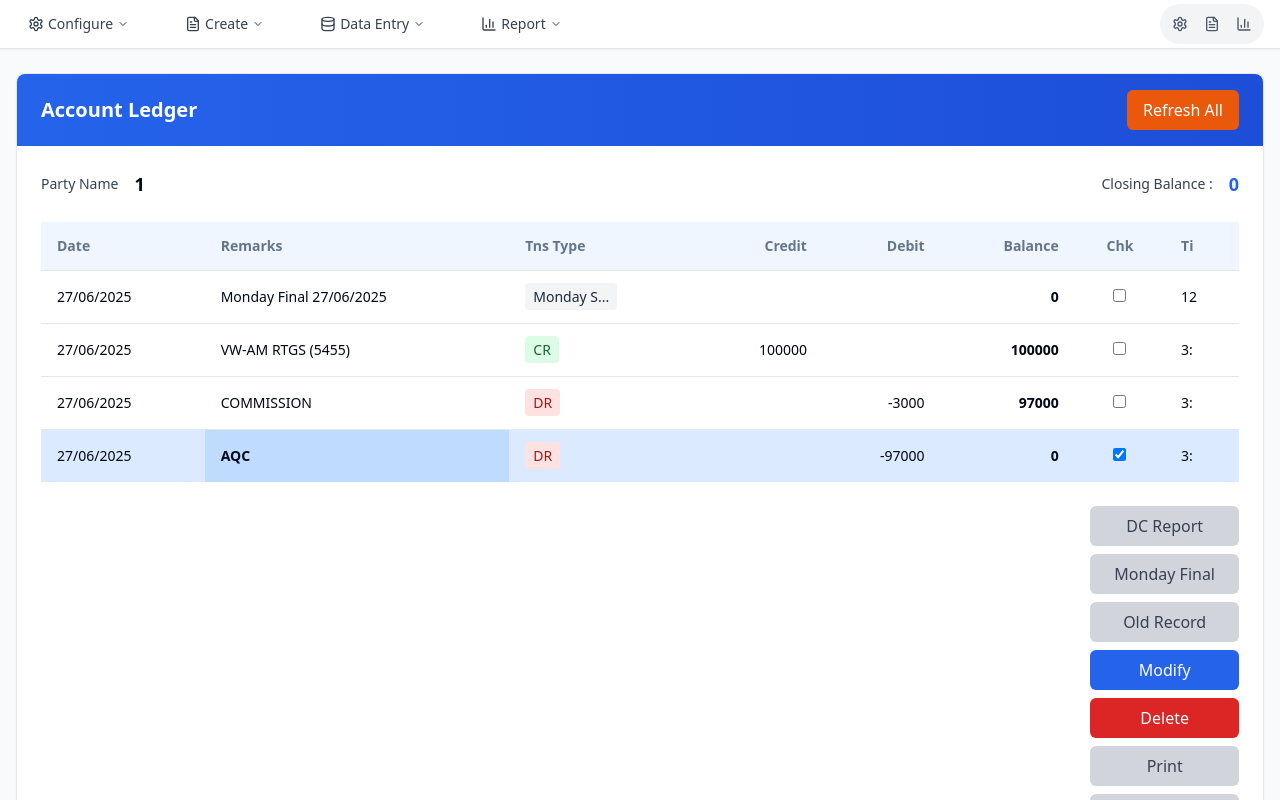
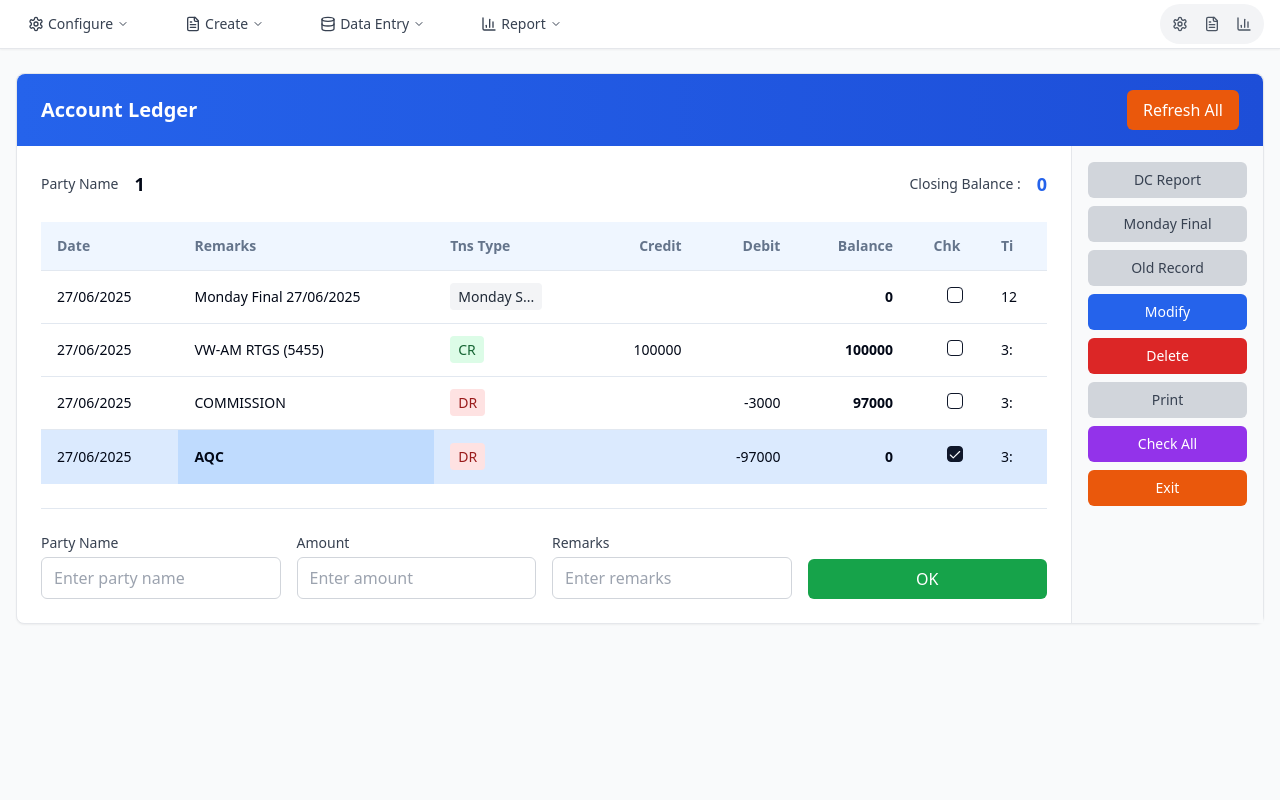
Before and after one commit to Aadarsh2021/property-flow-design, a React (Vite) app: page /account-ledger/1 in a window 1280 px wide. Shown: the top 800 px of the page. Built offline with nearby package versions, Linux system fonts and the light colour scheme.

Commit message:
feat: Implement Account Ledger UI changes
- Move "DC Report" and other action buttons to the right side of the Account Ledger.
- Ensure the Account Ledger data is displayed in the left div.
- Make the checkboxes functional.

```diff
--- a/src/components/TopNavigation.tsx
+++ b/src/components/TopNavigation.tsx
@@ -71,12 +71,6 @@ const TopNavigation = () => {
                     >
                       New Party
                     </button>
-                    <button
-                      onClick={handlePartyLedger}
-                      className="block w-full text-left px-4 py-2 text-sm text-gray-700 hover:bg-gray-50 hover:text-gray-900"
-                    >
-                      Party A/C. Ledger
-                    </button>
                     <a href="#" className="block px-4 py-2 text-sm text-gray-700 hover:bg-gray-50 hover:text-gray-900">
                       New M
                     </a>
@@ -97,6 +91,12 @@ const TopNavigation = () => {
               {activeDropdown === 'data' && (
                 <div className="absolute top-full left-0 mt-1 w-48 bg-white rounded-md shadow-lg border border-gray-200 z-50">
                   <div className="py-1">
+                    <button
+                      onClick={handlePartyLedger}
+                      className="block w-full text-left px-4 py-2 text-sm text-gray-700 hover:bg-gray-50 hover:text-gray-900"
+                    >
+                      Party A/C. Ledger
+                    </button>
                     <a href="#" className="block px-4 py-2 text-sm text-gray-700 hover:bg-gray-50 hover:text-gray-900">
                       Transaction Entry
                     </a>
--- a/src/pages/AccountLedger.tsx
+++ b/src/pages/AccountLedger.tsx
@@ -2,6 +2,7 @@
 import React, { useState } from 'react';
 import TopNavigation from '../components/TopNavigation';
 import { Table, TableBody, TableCell, TableHead, TableHeader, TableRow } from '@/components/ui/table';
+import { Checkbox } from '@/components/ui/checkbox';
 import { useParams, useNavigate } from 'react-router-dom';
 
 const AccountLedger = () => {
@@ -16,6 +17,7 @@ const AccountLedger = () => {
   // Mock ledger data
   const [ledgerEntries, setLedgerEntries] = useState([
     {
+      id: 1,
       date: '27/06/2025',
       remarks: 'Monday Final 27/06/2025',
       tnsType: 'Monday S...',
@@ -26,6 +28,7 @@ const AccountLedger = () => {
       ti: '12'
     },
     {
+      id: 2,
       date: '27/06/2025',
       remarks: 'VW-AM RTGS (5455)',
       tnsType: 'CR',
@@ -36,6 +39,7 @@ const AccountLedger = () => {
       ti: '3:'
     },
     {
+      id: 3,
       date: '27/06/2025',
       remarks: 'COMMISSION',
       tnsType: 'DR',
@@ -46,6 +50,7 @@ const AccountLedger = () => {
       ti: '3:'
     },
     {
+      id: 4,
       date: '27/06/2025',
       remarks: 'AQC',
       tnsType: 'DR',
@@ -59,12 +64,28 @@ const AccountLedger = () => {
 
   const [closingBalance, setClosingBalance] = useState(0);
 
+  const handleCheckboxChange = (id: number, checked: boolean) => {
+    setLedgerEntries(prevEntries =>
+      prevEntries.map(entry =>
+        entry.id === id ? { ...entry, chk: checked } : entry
+      )
+    );
+  };
+
+  const handleCheckAll = () => {
+    const allChecked = ledgerEntries.every(entry => entry.chk);
+    setLedgerEntries(prevEntries =>
+      prevEntries.map(entry => ({ ...entry, chk: !allChecked }))
+    );
+  };
+
   const handleAddEntry = () => {
     if (newEntry.partyName && newEntry.amount && newEntry.remarks) {
       const amount = parseFloat(newEntry.amount);
       const lastBalance = ledgerEntries.length > 0 ? ledgerEntries[ledgerEntries.length - 1].balance : 0;
 
       const newLedgerEntry = {
+        id: ledgerEntries.length + 1,
         date: new Date().toLocaleDateString('en-GB'),
         remarks: newEntry.remarks,
         tnsType: amount > 0 ? 'CR' : 'DR',
@@ -82,7 +103,6 @@ const AccountLedger = () => {
   };
 
   const handleRefreshAll = () => {
-    // Refresh functionality
     console.log('Refreshing all data...');
   };
 
@@ -105,7 +125,9 @@ const AccountLedger = () => {
             </button>
           </div>
 
-          <div className="p-6">
+          <div className="flex">
+            {/* Left Container - Main Data */}
+            <div className="flex-1 p-6">
               {/* Party Info Header */}
               <div className="flex justify-between items-center mb-6">
                 <div className="flex items-center space-x-4">
@@ -134,8 +156,8 @@ const AccountLedger = () => {
                     </TableRow>
                   </TableHeader>
                   <TableBody>
-                  {ledgerEntries.map((entry, index) => (
-                    <TableRow key={index} className={entry.chk ? 'bg-blue-100' : ''}>
+                    {ledgerEntries.map((entry) => (
+                      <TableRow key={entry.id} className={entry.chk ? 'bg-blue-100' : ''}>
                         <TableCell>{entry.date}</TableCell>
                         <TableCell className={entry.remarks === 'AQC' ? 'bg-blue-200 font-semibold' : ''}>
                           {entry.remarks}
@@ -153,46 +175,16 @@ const AccountLedger = () => {
                         <TableCell className="text-right">{entry.debit || ''}</TableCell>
                         <TableCell className="text-right font-semibold">{entry.balance}</TableCell>
                         <TableCell className="text-center">
-                        <input type="checkbox" checked={entry.chk} readOnly />
+                          <Checkbox
+                            checked={entry.chk}
+                            onCheckedChange={(checked) => handleCheckboxChange(entry.id, checked as boolean)}
+                          />
                         </TableCell>
                         <TableCell>{entry.ti}</TableCell>
                       </TableRow>
                     ))}
                   </TableBody>
                 </Table>
-            </div>
-
-            {/* Action Buttons - Right Side */}
-            <div className="flex justify-end mb-6">
-              <div className="flex flex-col space-y-2">
-                <button className="px-6 py-2 bg-gray-300 text-gray-700 rounded-md hover:bg-gray-400 transition-colors font-medium">
-                  DC Report
-                </button>
-                <button className="px-6 py-2 bg-gray-300 text-gray-700 rounded-md hover:bg-gray-400 transition-colors font-medium">
-                  Monday Final
-                </button>
-                <button className="px-6 py-2 bg-gray-300 text-gray-700 rounded-md hover:bg-gray-400 transition-colors font-medium">
-                  Old Record
-                </button>
-                <button className="px-6 py-2 bg-blue-600 text-white rounded-md hover:bg-blue-700 transition-colors font-medium">
-                  Modify
-                </button>
-                <button className="px-6 py-2 bg-red-600 text-white rounded-md hover:bg-red-700 transition-colors font-medium">
-                  Delete
-                </button>
-                <button className="px-6 py-2 bg-gray-300 text-gray-700 rounded-md hover:bg-gray-400 transition-colors font-medium">
-                  Print
-                </button>
-                <button className="px-6 py-2 bg-gray-300 text-gray-700 rounded-md hover:bg-gray-400 transition-colors font-medium">
-                  Check All
-                </button>
-                <button
-                  onClick={handleExit}
-                  className="px-6 py-2 bg-orange-600 text-white rounded-md hover:bg-orange-700 transition-colors font-medium"
-                >
-                  Exit
-                </button>
-              </div>
               </div>
 
               {/* Entry Form */}
@@ -239,6 +231,43 @@ const AccountLedger = () => {
                 </div>
               </div>
             </div>
+
+            {/* Right Sidebar - Action Buttons */}
+            <div className="w-48 bg-gray-50 border-l border-gray-200 p-4">
+              <div className="flex flex-col space-y-2">
+                <button className="px-4 py-2 bg-gray-300 text-gray-700 rounded-md hover:bg-gray-400 transition-colors font-medium text-sm">
+                  DC Report
+                </button>
+                <button className="px-4 py-2 bg-gray-300 text-gray-700 rounded-md hover:bg-gray-400 transition-colors font-medium text-sm">
+                  Monday Final
+                </button>
+                <button className="px-4 py-2 bg-gray-300 text-gray-700 rounded-md hover:bg-gray-400 transition-colors font-medium text-sm">
+                  Old Record
+                </button>
+                <button className="px-4 py-2 bg-blue-600 text-white rounded-md hover:bg-blue-700 transition-colors font-medium text-sm">
+                  Modify
+                </button>
+                <button className="px-4 py-2 bg-red-600 text-white rounded-md hover:bg-red-700 transition-colors font-medium text-sm">
+                  Delete
+                </button>
+                <button className="px-4 py-2 bg-gray-300 text-gray-700 rounded-md hover:bg-gray-400 transition-colors font-medium text-sm">
+                  Print
+                </button>
+                <button
+                  onClick={handleCheckAll}
+                  className="px-4 py-2 bg-purple-600 text-white rounded-md hover:bg-purple-700 transition-colors font-medium text-sm"
+                >
+                  Check All
+                </button>
+                <button
+                  onClick={handleExit}
+                  className="px-4 py-2 bg-orange-600 text-white rounded-md hover:bg-orange-700 transition-colors font-medium text-sm"
+                >
+                  Exit
+                </button>
+              </div>
+            </div>
+          </div>
         </div>
       </div>
     </div>
```
Lines whose indentation alone changed are shown as unchanged.
